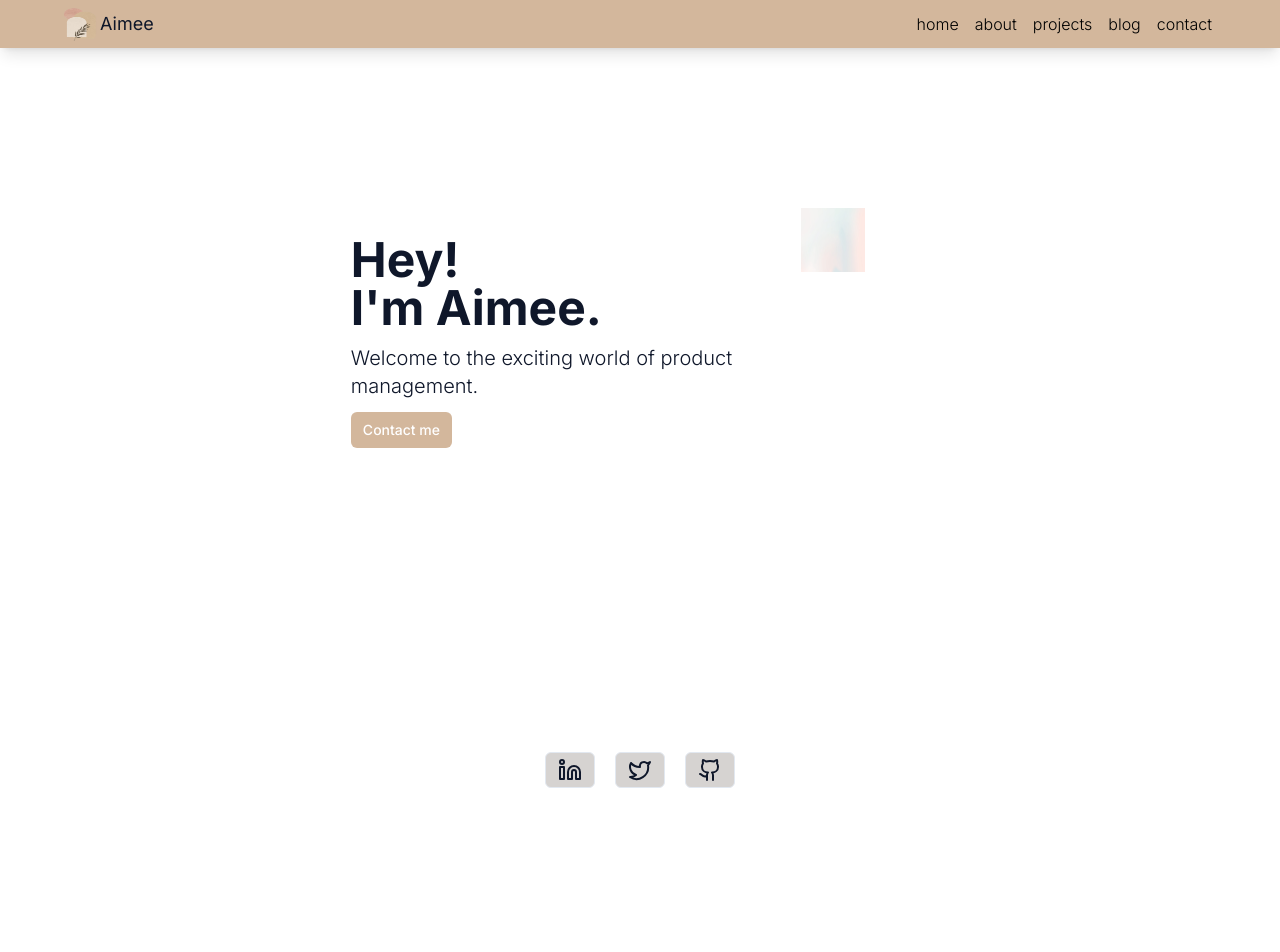
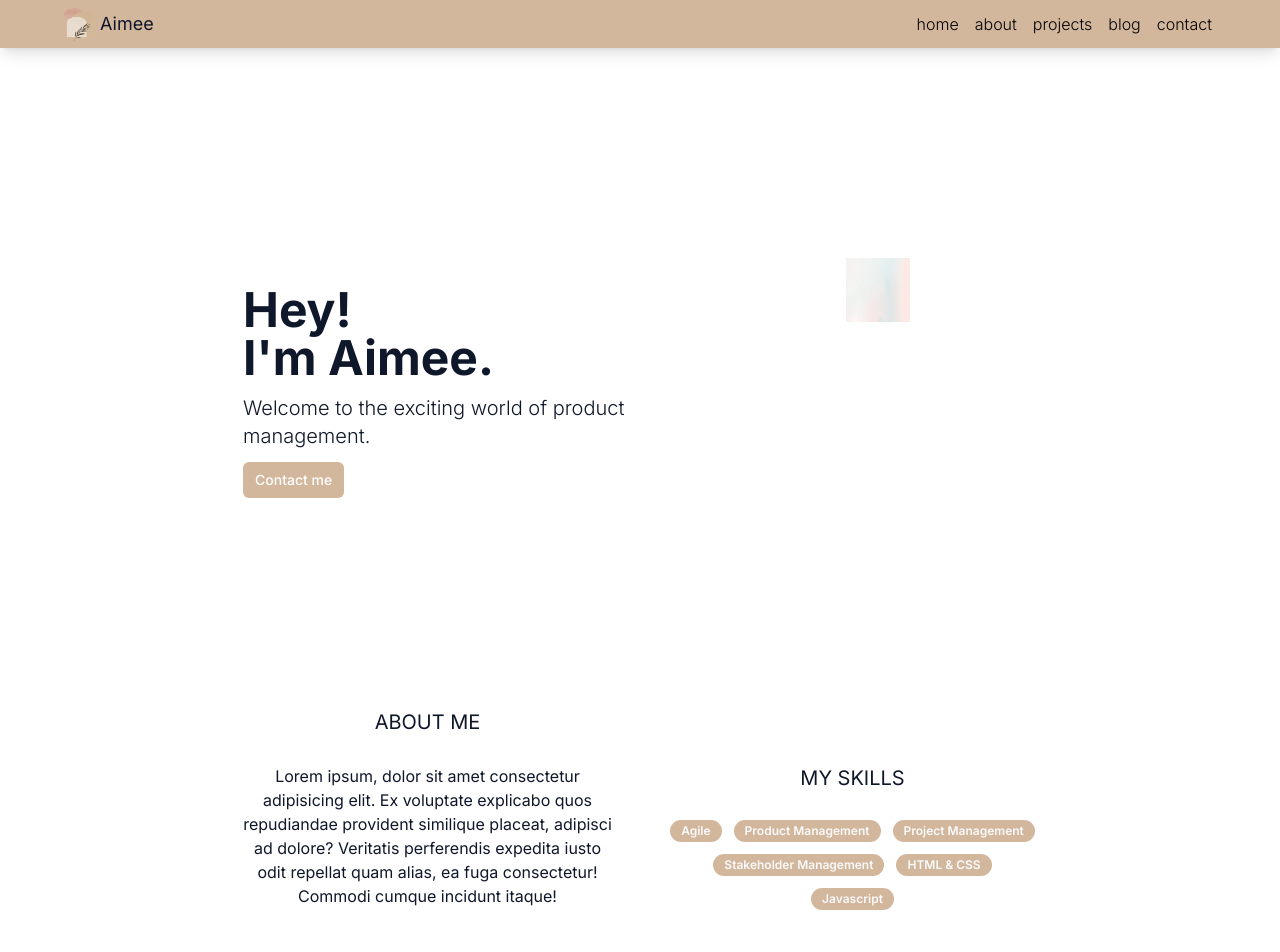
Before and after one commit to VicAv99/aimeeavila, a Next.js app: page / in a window 1280 px wide. Shown: the top 952 px of the page. Before the commit the page ends 800 px from the top, so only its background shows below. Built offline with nearby package versions, Linux system fonts and the light colour scheme.

Commit message:
feat: about me

```diff
--- a/src/app/layout.tsx
+++ b/src/app/layout.tsx
@@ -72,7 +72,7 @@ export default function RootLayout({ children }: RootLayoutProps) {
       >
         <Toolbar />
         <main className="mb-auto">{children}</main>
-        <footer className="my-3">
+        <footer className="pb-3 mt-24 pt-9">
           <Socials />
         </footer>
       </body>
--- a/src/app/page.tsx
+++ b/src/app/page.tsx
@@ -1,5 +1,11 @@
 import { HomeSection } from "~/components/views";
+import { AboutMeSection } from "~/components/views/home/about-me-section";
 
 export default function Home() {
-  return <HomeSection />;
+  return (
+    <div className="container max-w-[85ch]">
+      <HomeSection />
+      <AboutMeSection />
+    </div>
+  );
 }
--- /dev/null
+++ b/src/components/ui/badge.tsx
@@ -0,0 +1,35 @@
+import { cva, VariantProps } from "class-variance-authority";
+import * as React from "react";
+import { cn } from "~/lib/utils/cn";
+
+const badgeVariants = cva(
+  "inline-flex items-center border rounded-full px-2.5 py-0.5 text-xs font-semibold transition-colors focus:outline-none focus:ring-2 focus:ring-ring focus:ring-offset-2",
+  {
+    variants: {
+      variant: {
+        default:
+          "bg-primary hover:bg-primary/80 border-transparent text-primary-foreground",
+        secondary:
+          "bg-secondary hover:bg-secondary/80 border-transparent text-secondary-foreground",
+        destructive:
+          "bg-destructive hover:bg-destructive/80 border-transparent text-destructive-foreground",
+        outline: "text-foreground",
+      },
+    },
+    defaultVariants: {
+      variant: "default",
+    },
+  }
+);
+
+export interface BadgeProps
+  extends React.HTMLAttributes<HTMLDivElement>,
+    VariantProps<typeof badgeVariants> {}
+
+function Badge({ className, variant, ...props }: BadgeProps) {
+  return (
+    <div className={cn(badgeVariants({ variant }), className)} {...props} />
+  );
+}
+
+export { Badge, badgeVariants };
--- /dev/null
+++ b/src/components/views/home/about-me-section.tsx
@@ -0,0 +1,34 @@
+import { Badge } from "~/components/ui/badge";
+
+export function AboutMeSection() {
+  return (
+    <div className="flex flex-col justify-center text-center space-y-14 md:flex-row md:space-x-14">
+      <div className="w-full md:basis-1/2">
+        <h4 className="text-xl uppercase">About me</h4>
+        <div className="my-7" />
+        <p>
+          Lorem ipsum, dolor sit amet consectetur adipisicing elit. Ex voluptate
+          explicabo quos repudiandae provident similique placeat, adipisci ad
+          dolore? Veritatis perferendis expedita iusto odit repellat quam alias,
+          ea fuga consectetur! Commodi cumque incidunt itaque!
+        </p>
+      </div>
+      <div className="w-full md:basis-1/2">
+        <h4 className="text-xl uppercase">My skills</h4>
+        <div className="my-7" />
+        <div className="flex flex-wrap justify-center gap-3">
+          {[
+            "Agile",
+            "Product Management",
+            "Project Management",
+            "Stakeholder Management",
+            "HTML & CSS",
+            "Javascript",
+          ].map((skill, i) => (
+            <Badge key={skill}>{skill}</Badge>
+          ))}
+        </div>
+      </div>
+    </div>
+  );
+}
--- a/src/components/views/home/home-section.tsx
+++ b/src/components/views/home/home-section.tsx
@@ -4,9 +4,9 @@ import { Button } from "~/components/ui/button";
 
 export function HomeSection() {
   return (
-    <div className="flex items-center justify-center h-[calc(100vh-240px)]">
-      <div className="flex flex-col text-center space-y-7 md:flex-row md:text-left">
-        <div className="flex justify-center md:order-2 md:basis-1/3">
+    <div className="flex items-center justify-center h-[calc(100vh-140px)]">
+      <div className="flex flex-col w-full text-center space-y-7 md:flex-row md:text-left">
+        <div className="flex justify-center md:order-2 md:basis-2/5">
           <div className="relative w-16 h-16">
             <Image
               fill
@@ -16,7 +16,7 @@ export function HomeSection() {
             />
           </div>
         </div>
-        <div className="space-y-3 md:order-1 md:basis-2/3">
+        <div className="space-y-3 md:order-1 md:basis-3/5">
           <h3 className="text-3xl font-bold md:text-5xl">
             Hey! <br /> I&apos;m Aimee.
           </h3>
```
Also changed, not shown: 1 other file (tests, documents, lock files or other folders).
